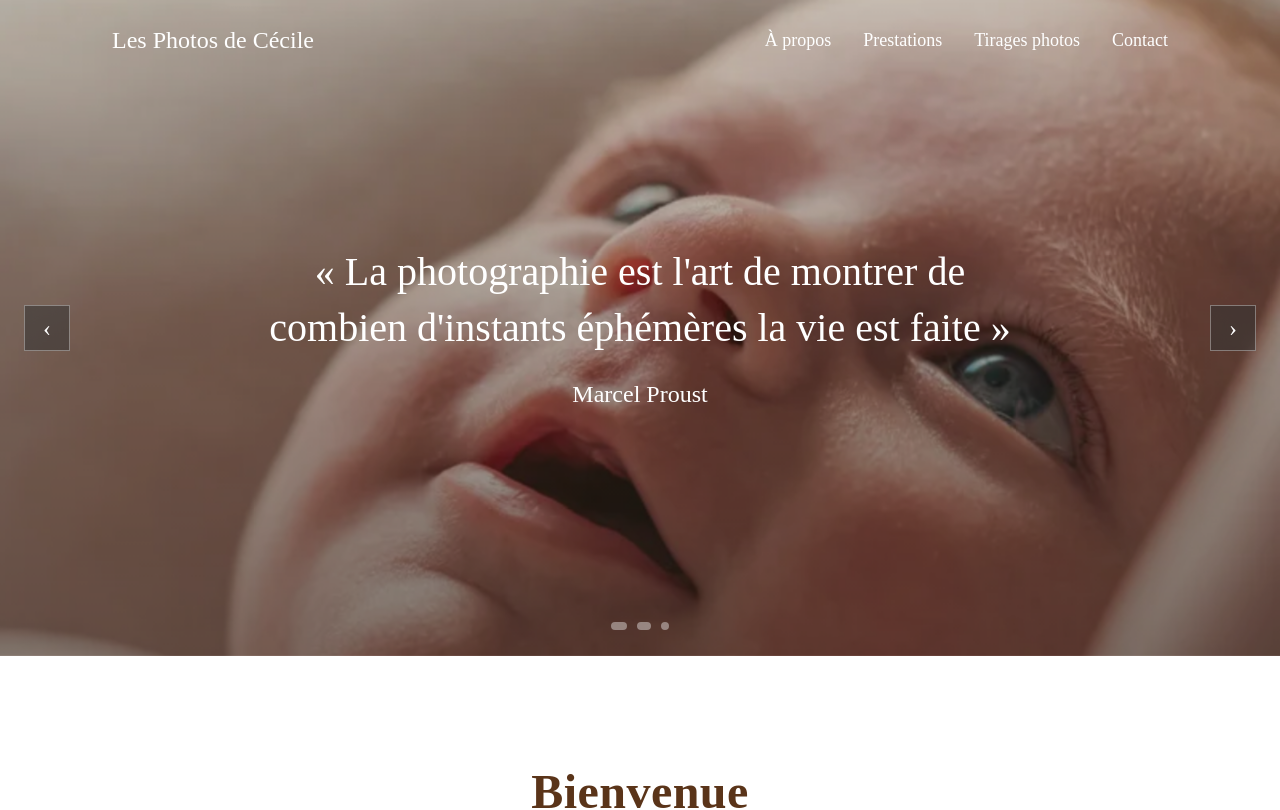
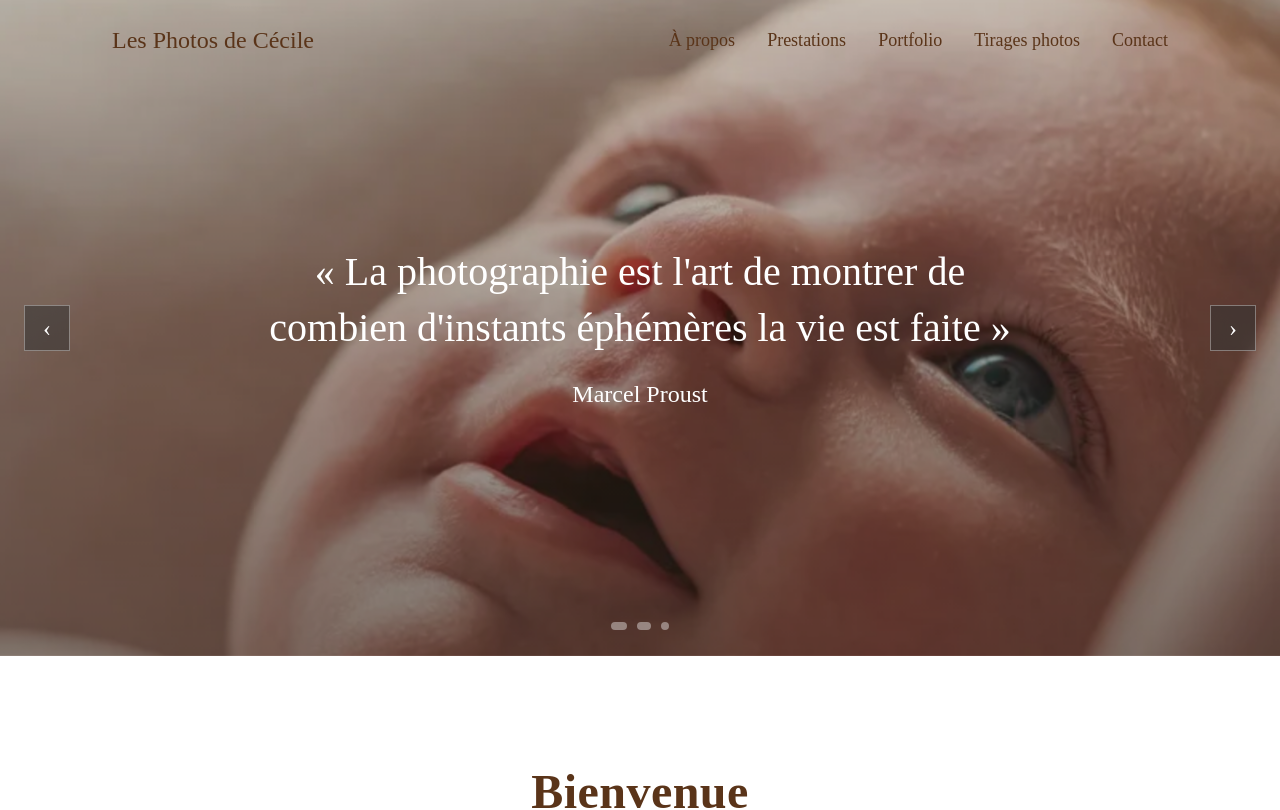
Before and after one commit to G-eraldo/photos_de_cecile, a Nuxt app: page / in a window 1280 px wide. Shown: the top 810 px of the page. Built offline with nearby package versions, Linux system fonts and the light colour scheme.

Commit message:
style: update typography to Playfair font across components and adjust Navbar navigation items

```diff
--- a/app/components/FormContent.vue
+++ b/app/components/FormContent.vue
@@ -56,7 +56,7 @@ const validateAndSubmit = async (e) => {
 
 <template>
   <Card class="max-w-2xl mx-auto p-4 md:p-6 mt-32">
-    <CardTitle class="text-xl md:text-2xl font-bold mb-4 text-[#613213]">
+    <CardTitle class="text-xl md:text-2xl font-bold mb-4 text-[#613213] font-playfair">
       Contactez-moi
     </CardTitle>
     <CardDescription class="mb-4 md:mb-6 text-[#9e8b8b]">
--- a/app/components/Navbar.vue
+++ b/app/components/Navbar.vue
@@ -6,7 +6,8 @@ import { cn } from '~/lib/utils'
 const menuItems = [
   { name: 'À propos', href: '/a-propos' },
   { name: 'Prestations', href: '/prestations' },
-  { name: 'Tirages photos', href: '/tirage-photo' },
+  { name: 'Portfolio', href: '/portfolio' },
+  { name: 'Tirages photos', href: '/tirages-photo' },
   { name: 'Contact', href: '/contact' },
 ]
 
@@ -48,11 +49,7 @@ onUnmounted(() => {
           <div class="flex w-full items-center justify-between lg:w-auto">
 
             <NuxtLink to="/" aria-label="Accueil" :class="[
-              'flex items-center font-playfair text-xl transition-colors duration-300 sm:text-2xl',
-              isScrolled
-                ? 'text-[#5A3419]'
-                : 'text-white',
-              'hover:text-[#C9A227]'
+              'flex items-center font-playfair text-xl transition-colors duration-300 sm:text-2xl text-[#5A3419] hover:text-[#C9A227]'
             ]">
               Les Photos de Cécile
             </NuxtLink>
@@ -61,11 +58,7 @@ onUnmounted(() => {
             <!-- BURGER MOBILE -->
             <button type="button" :aria-label="menuState ? 'Fermer le menu' : 'Ouvrir le menu'"
               :aria-expanded="menuState" :class="[
-                'relative z-50 flex h-10 w-10 items-center justify-center rounded-lg transition-colors duration-300 lg:hidden',
-                isScrolled
-                  ? 'text-[#5A3419]'
-                  : 'text-amber-100',
-                'hover:text-[#C9A227]'
+                'relative z-50 flex h-10 w-10 items-center justify-center rounded-lg transition-colors duration-300 lg:hidden text-[#5A3419] hover:text-[#C9A227]',
               ]" @click="menuState = !menuState">
 
               <X v-if="menuState" class="size-7" />
@@ -85,11 +78,7 @@ onUnmounted(() => {
               <li v-for="(item, index) in menuItems" :key="index">
 
                 <NuxtLink :to="item.href" :class="[
-                  'block font-medium transition-colors duration-300',
-                  isScrolled
-                    ? 'text-[#5A3419]'
-                    : 'text-white',
-                  'hover:text-[#C9A227]'
+                  'block font-medium transition-colors duration-300 text-[#5A3419] hover:text-[#C9A227] font-playfair'
                 ]">
                   {{ item.name }}
                 </NuxtLink>
--- a/app/components/Prestation/Prestation.vue
+++ b/app/components/Prestation/Prestation.vue
@@ -17,7 +17,7 @@ import { cn } from '~/lib/utils';
 
 <template>
   <Card class="max-w-6xl mx-auto p-4 md:p-6 mt-32">
-    <CardTitle class="text-xl md:text-2xl font-bold mb-4 text-[#613213]">
+    <CardTitle class="text-xl md:text-2xl font-bold mb-4 text-[#613213] font-playfair">
       Prestations
     </CardTitle>
     <div class="mt-4 md:mt-6">
--- a/app/components/ReservationForm.vue
+++ b/app/components/ReservationForm.vue
@@ -165,7 +165,7 @@ const submit = async () => {
   <Card class="max-w-2xl mx-auto p-4 md:p-6 mt-32">
     <div class="flex items-center gap-3 mb-4">
       <CalendarDays class="h-6 w-6 text-[#613213]" />
-      <CardTitle class="text-xl md:text-2xl font-bold text-[#613213]">Réserver une séance</CardTitle>
+      <CardTitle class="text-xl md:text-2xl font-bold text-[#613213] font-playfair">Réserver une séance</CardTitle>
     </div>
     <CardDescription class="mb-6 text-[#9e8b8b]">
       Les créneaux affichés sont ceux définis par Cécile dans son agenda. Chaque rendez-vous dure deux heures et sera
--- a/app/components/accueil/Avis.vue
+++ b/app/components/accueil/Avis.vue
@@ -24,7 +24,7 @@ onMounted(() => {
 
             <div class="mb-10 text-center">
 
-                <p class="mb-2 font-poppins text-[0.72rem] font-semibold uppercase tracking-[0.22em] text-[#5A3419]">
+                <p class="mb-2 font-playfair text-[0.72rem] font-semibold uppercase tracking-[0.22em] text-[#5A3419]">
                     Témoignages
                 </p>
 
--- a/app/components/accueil/Prestation.vue
+++ b/app/components/accueil/Prestation.vue
@@ -56,7 +56,7 @@ const validateAndSubmit = async (e) => {
 
 <template>
   <Card class="max-w-2xl mx-auto p-4 md:p-6 mt-12">
-    <CardTitle class="text-xl md:text-2xl font-bold mb-4 text-[#613213]">
+    <CardTitle class="text-xl md:text-2xl font-bold mb-4 text-[#613213] font-playfair">
       Contactez-moi
     </CardTitle>
     <CardDescription class="mb-4 md:mb-6 text-[#9e8b8b]">
--- a/app/components/propos/MapContent.vue
+++ b/app/components/propos/MapContent.vue
@@ -6,7 +6,7 @@ import Maps from './Maps.vue';
 
 <template>
   <Card class="max-w-5xl mx-auto p-4 md:p-8 mt-12 shadow-lg bg-white/90 backdrop-blur-sm">
-    <CardTitle class="text-2xl md:text-3xl font-bold mb-6 md:mb-8 text-[#613213] text-center">
+    <CardTitle class="text-2xl md:text-3xl font-bold mb-6 font-playfair md:mb-8 text-[#613213] text-center">
       Envie d'immortaliser vos moments ?
     </CardTitle>
     <div class="flex flex-col md:flex-row gap-8 md:gap-12">
--- a/app/components/propos/ProposContent.vue
+++ b/app/components/propos/ProposContent.vue
@@ -4,7 +4,7 @@ import { Card, CardContent, CardTitle } from '@/components/ui/card';
 
 <template>
   <Card class="max-w-5xl mx-auto p-4 md:p-6 mt-32">
-    <CardTitle class="text-2xl font-bold mb-4 text-[#613213]">
+    <CardTitle class="text-2xl font-bold mb-4 text-[#613213] font-playfair">
       Un petit bout de moi
     </CardTitle>
     <div class="flex flex-col md:flex-row gap-6">
--- a/app/components/tirage/FormatVarie.vue
+++ b/app/components/tirage/FormatVarie.vue
@@ -20,7 +20,7 @@ const presta = [
 
 <template>
   <Card class="max-w-5xl mx-auto p-4 md:p-6 mt-16 md:mt-32">
-    <CardTitle class="text-xl md:text-2xl font-bold mb-4 text-[#613213]">
+    <CardTitle class="text-xl md:text-2xl font-bold mb-4 text-[#613213] font-playfair">
       Une gamme de formats variés
     </CardTitle>
     <CardDescription class="text-[#9e8b8b]">
@@ -28,7 +28,8 @@ const presta = [
     </CardDescription>
     <div class="flex flex-col md:flex-row gap-6 mt-6">
       <CardContent class="w-full md:w-1/2 h-75 md:h-125">
-        <NuxtImg src="/images/format.png" class="w-full h-full object-cover object-top rounded-lg" alt="Formats disponibles" />
+        <NuxtImg src="/images/format.png" class="w-full h-full object-cover object-top rounded-lg"
+          alt="Formats disponibles" />
       </CardContent>
       <CardContent class="w-full md:w-1/2">
         <div class="grid gap-4">
--- a/app/components/tirage/ImpressionQualite.vue
+++ b/app/components/tirage/ImpressionQualite.vue
@@ -19,7 +19,7 @@ const presta = [
 
 <template>
   <Card class="max-w-5xl mx-auto p-4 md:p-6 mt-16 md:mt-15">
-    <CardTitle class="text-xl md:text-2xl font-bold mb-4 text-[#613213]">
+    <CardTitle class="text-xl md:text-2xl font-bold mb-4 text-[#613213] font-playfair">
       Des prix pour une impression de qualité
     </CardTitle>
     <CardDescription class="text-[#9e8b8b]">
```
